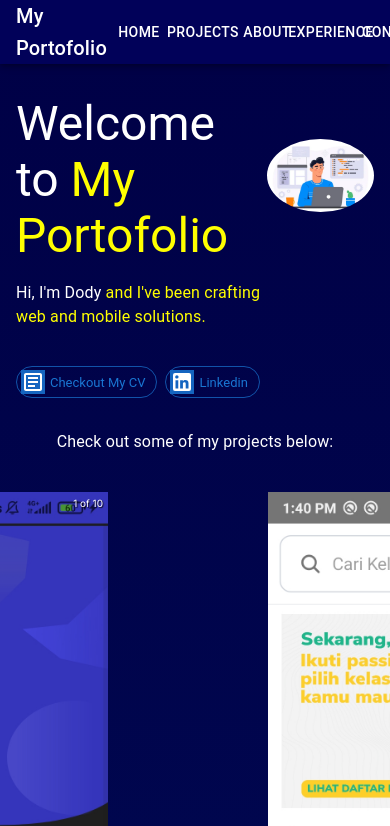
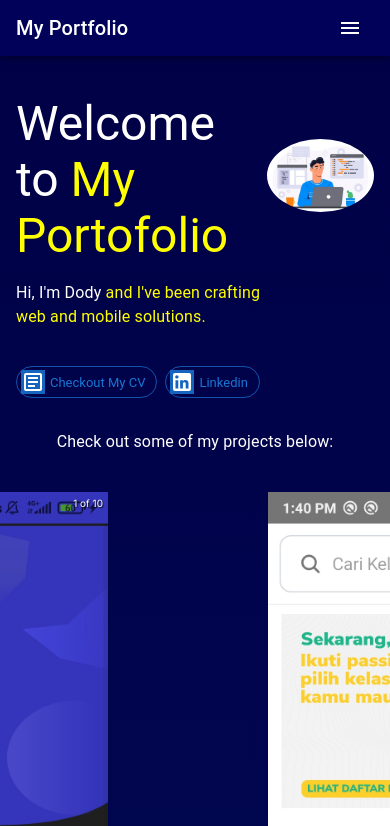
Before and after one commit to do-dyco/do-dyco.github.id, a Next.js app: page / in a window 390 px wide. Shown: the top 826 px of the page. Built offline with nearby package versions, Linux system fonts and the light colour scheme.

Commit message:
new build

```diff
--- a/next.config.js
+++ b/next.config.js
@@ -4,6 +4,7 @@ const nextConfig = {
   images: {
     unoptimized: true,
   },
+
   // basePath: '/src/app/page.tsx',
 }
 
--- a/package.json
+++ b/package.json
@@ -28,6 +28,7 @@
     "react-dom": "18.2.0",
     "react-intersection-observer": "^9.5.2",
     "react-responsive-carousel": "^3.2.23",
+    "react-router-dom": "^6.16.0",
     "react-scroll": "^1.8.9",
     "typescript": "5.1.6"
   },
--- a/src/app/components/navbar.tsx
+++ b/src/app/components/navbar.tsx
@@ -1,23 +1,33 @@
-"use client";
-import React, { useEffect, useState } from "react";
-import { AppBar, Toolbar, Typography, Button } from "@mui/material";
+import React, { useState } from "react";
+import {
+  AppBar,
+  Toolbar,
+  Typography,
+  IconButton,
+  Drawer,
+  List,
+  ListItem,
+  ListItemText,
+  useMediaQuery,
+  useTheme,
+  Button,
+} from "@mui/material";
+import MenuIcon from "@mui/icons-material/Menu";
 import { Link as ScrollLink } from "react-scroll";
 
 const Navbar = () => {
-  const [scroll, setScroll] = useState(false);
+  const theme = useTheme();
+  const isMobile = useMediaQuery(theme.breakpoints.down("md"));
+  const [open, setOpen] = useState(false);
 
-  useEffect(() => {
-    const handleScroll = () => {
-      const scrolled = window.scrollY > 0;
-      setScroll(scrolled);
+  const handleDrawerOpen = () => {
+    setOpen(true);
   };
 
-    window.addEventListener("scroll", handleScroll);
+  const handleDrawerClose = () => {
+    setOpen(false);
+  };
 
-    return () => {
-      window.addEventListener("scroll", handleScroll);
-    };
-  }, []);
   return (
     <AppBar
       position="fixed"
@@ -26,8 +36,20 @@ const Navbar = () => {
     >
       <Toolbar>
         <Typography variant="h6" sx={{ flexGrow: 1 }}>
-          My Portofolio
+          My Portfolio
         </Typography>
+        {isMobile ? (
+          <IconButton
+            size="large"
+            edge="start"
+            color="inherit"
+            aria-label="menu"
+            onClick={handleDrawerOpen}
+          >
+            <MenuIcon />
+          </IconButton>
+        ) : (
+          <div>
             <Button color="inherit">
               <ScrollLink to="home" smooth={true} duration={500}>
                 Home{" "}
@@ -53,6 +75,37 @@ const Navbar = () => {
                 Contact
               </ScrollLink>
             </Button>
+          </div>
+        )}
+        <Drawer anchor="top" open={open} onClose={handleDrawerClose}>
+          <List>
+            <ListItem button>
+              <ScrollLink to="home" smooth={true} duration={500}>
+                <ListItemText primary="Home" />
+              </ScrollLink>
+            </ListItem>
+            <ListItem button>
+              <ScrollLink to="project" smooth={true} duration={500}>
+                <ListItemText primary="Projects" />
+              </ScrollLink>
+            </ListItem>
+            <ListItem button>
+              <ScrollLink to="about" smooth={true} duration={500}>
+                <ListItemText primary="About" />
+              </ScrollLink>
+            </ListItem>
+            <ListItem button>
+              <ScrollLink to="experience" smooth={true} duration={500}>
+                <ListItemText primary="Experience" />
+              </ScrollLink>
+            </ListItem>
+            <ListItem button>
+              <ScrollLink to="contact" smooth={true} duration={500}>
+                <ListItemText primary="Contact" />
+              </ScrollLink>
+            </ListItem>
+          </List>
+        </Drawer>
       </Toolbar>
     </AppBar>
   );
```
Also changed, not shown: pages/detail1.tsx (added, +12 -0 lines), 5 other files (tests, documents, lock files or other folders). Lines whose indentation alone changed are shown as unchanged.
